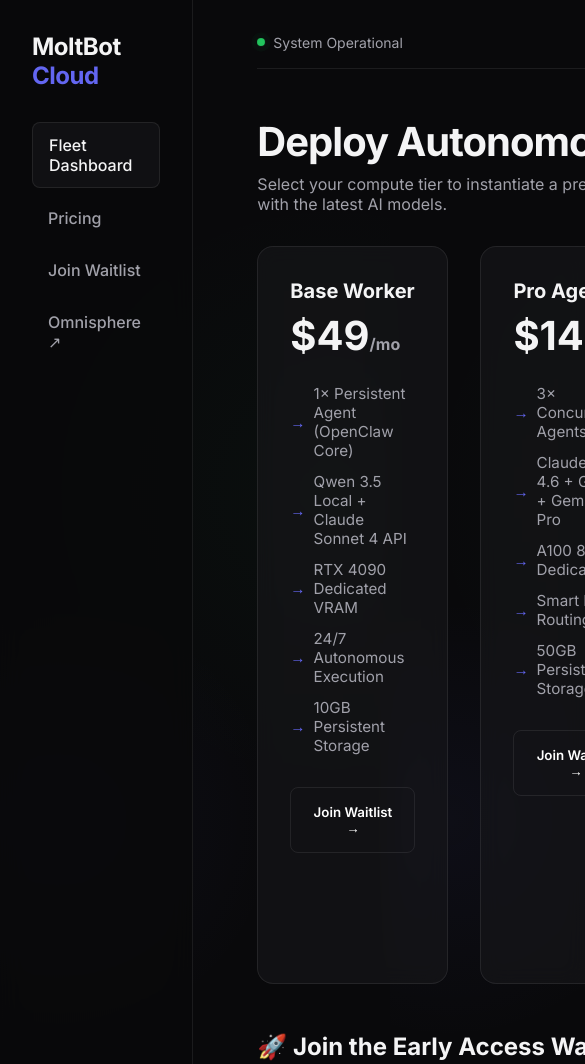
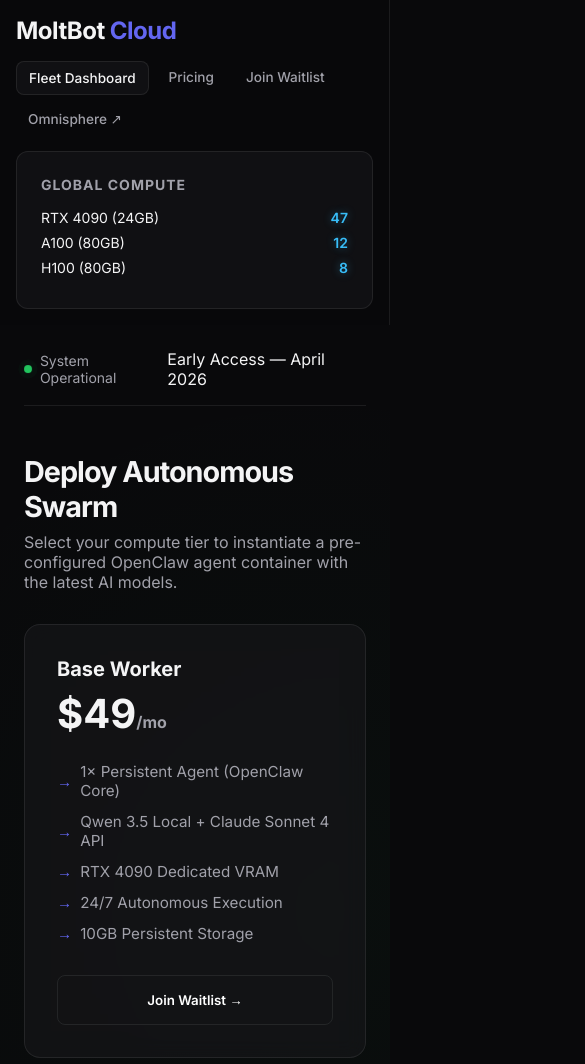
Before and after one commit to CEOoftheUniverse/moltbot-saas, a plain HTML site: page index.html in a window 390 px wide. Shown: the top 1064 px of the page, 585 px wide, since content can reach past the window. Drawn offline with Linux system fonts and the light colour scheme.

Commit message:
feat: SEO meta tags, mobile responsive CSS, improved waitlist form
- Full SEO meta tags (OG, Twitter Card, canonical, keywords)
- Mobile responsive breakpoints (1024px, 768px)
- Waitlist form now attempts webhook POST alongside localStorage
- Improved page title for search ranking

```diff
--- a/index.html
+++ b/index.html
@@ -3,8 +3,17 @@
 <head>
   <meta charset="UTF-8">
   <meta name="viewport" content="width=device-width, initial-scale=1.0">
-  <title>MoltBot Cloud — Autonomous AI Agent Fleet</title>
-  <meta name="description" content="Deploy autonomous AI agent swarms on dedicated GPU VMs. Pre-configured OpenClaw agents with Claude, GPT, Gemini. From $49/mo.">
+  <title>MoltBot Cloud — Autonomous AI Agent Fleet | GPU VM Hosting</title>
+  <meta name="description" content="Deploy autonomous AI agent swarms on dedicated GPU VMs. Pre-configured OpenClaw agents with Claude 4.6, GPT-5.4, Gemini 2.5 Pro. From $49/mo. Join the waitlist.">
+  <meta name="keywords" content="AI agent hosting, GPU VM rental, autonomous AI fleet, OpenClaw agents, Claude GPT Gemini, AI swarm deployment">
+  <meta property="og:title" content="MoltBot Cloud — Autonomous AI Agent Fleet">
+  <meta property="og:description" content="Deploy AI agent swarms on dedicated GPUs. Claude, GPT, Gemini pre-configured. From $49/mo.">
+  <meta property="og:type" content="website">
+  <meta property="og:url" content="https://ceooftheuniverse.github.io/moltbot-saas/">
+  <meta name="twitter:card" content="summary_large_image">
+  <meta name="twitter:title" content="MoltBot Cloud — Autonomous AI Agent Fleet">
+  <meta name="twitter:description" content="Deploy AI agent swarms on dedicated GPUs. From $49/mo.">
+  <link rel="canonical" href="https://ceooftheuniverse.github.io/moltbot-saas/">
   <link href="https://fonts.googleapis.com/css2?family=Inter:wght@300;400;500;600;700&display=swap" rel="stylesheet">
   <link rel="stylesheet" href="styles.css">
 </head>
@@ -161,10 +170,22 @@
       e.preventDefault();
       const email = document.getElementById('waitlist-email').value;
       const tier = document.getElementById('waitlist-tier').value;
-      // Store locally for now (can be replaced with real backend)
+      const entry = { email, tier, ts: new Date().toISOString(), source: 'moltbot-saas' };
+
+      // Store locally
       const entries = JSON.parse(localStorage.getItem('moltbot_waitlist') || '[]');
-      entries.push({ email, tier, ts: new Date().toISOString() });
+      entries.push(entry);
       localStorage.setItem('moltbot_waitlist', JSON.stringify(entries));
+
+      // Also try to POST to webhook (fire and forget)
+      try {
+        fetch('https://hook.us1.make.com/moltbot-waitlist', {
+          method: 'POST',
+          headers: { 'Content-Type': 'application/json' },
+          body: JSON.stringify(entry)
+        }).catch(() => {}); // Silent fail — localStorage is the backup
+      } catch(e) {}
+
       document.getElementById('waitlist-form').style.display = 'none';
       document.getElementById('waitlist-success').style.display = 'block';
     }
--- a/styles.css
+++ b/styles.css
@@ -345,3 +345,55 @@
 .detail-row span:first-child {
     color: var(--text-muted);
 }
+
+/* --- Responsive --- */
+@media (max-width: 1024px) {
+    .tier-cards {
+        flex-direction: column;
+        align-items: center;
+    }
+    .pricing-card {
+        max-width: 400px;
+        width: 100%;
+    }
+    .dashboard-content {
+        padding: 2rem;
+    }
+}
+
+@media (max-width: 768px) {
+    .app-container {
+        flex-direction: column;
+    }
+    .sidebar {
+        width: 100%;
+        flex-direction: row;
+        flex-wrap: wrap;
+        padding: 1rem;
+        gap: 1rem;
+    }
+    .sidebar nav {
+        flex-direction: row;
+        flex-wrap: wrap;
+    }
+    .sidebar nav a {
+        padding: 0.5rem 0.75rem;
+        font-size: 0.85rem;
+    }
+    .availability-card {
+        margin-top: 0;
+        width: 100%;
+    }
+    .dashboard-content {
+        padding: 1.5rem;
+    }
+    .provisioning-section h1 {
+        font-size: 1.8rem;
+    }
+    .instances-grid {
+        grid-template-columns: 1fr;
+    }
+    .waitlist-form-container form > div {
+        flex-direction: column;
+    }
+}
```
